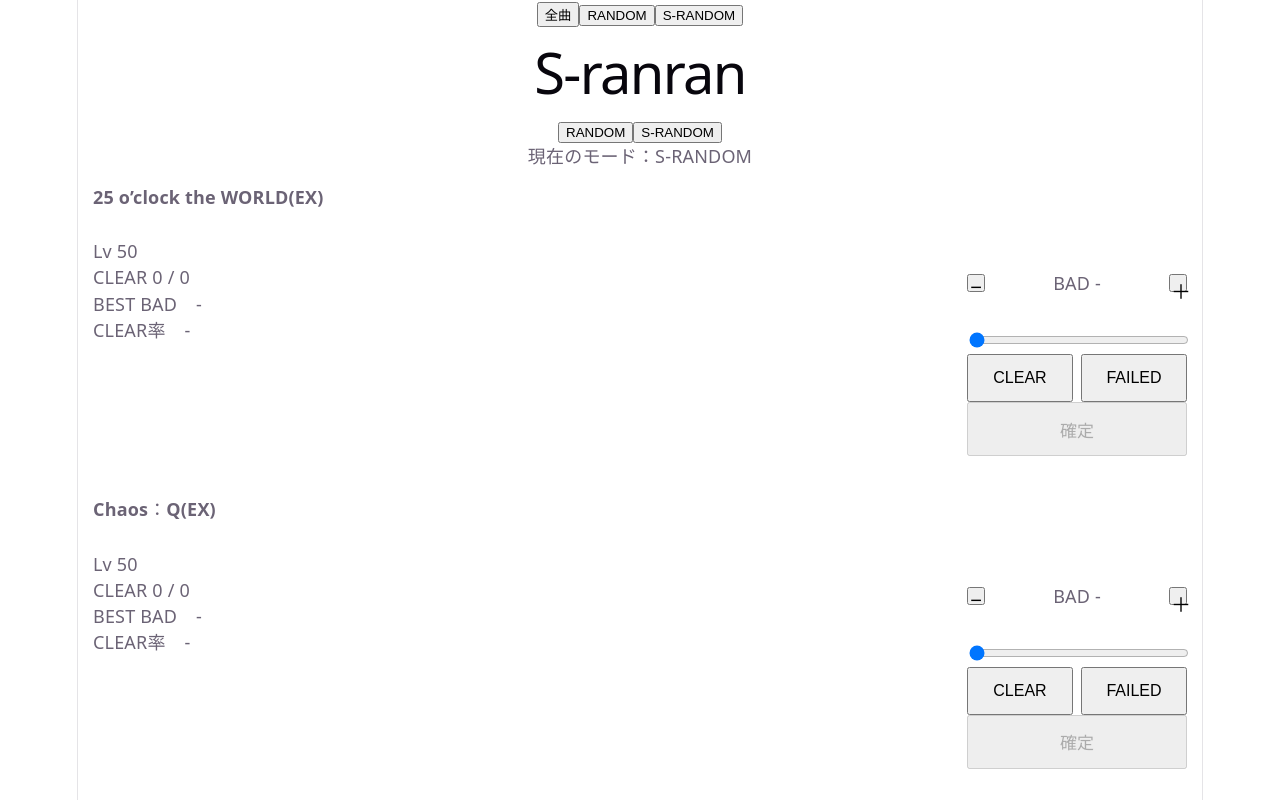
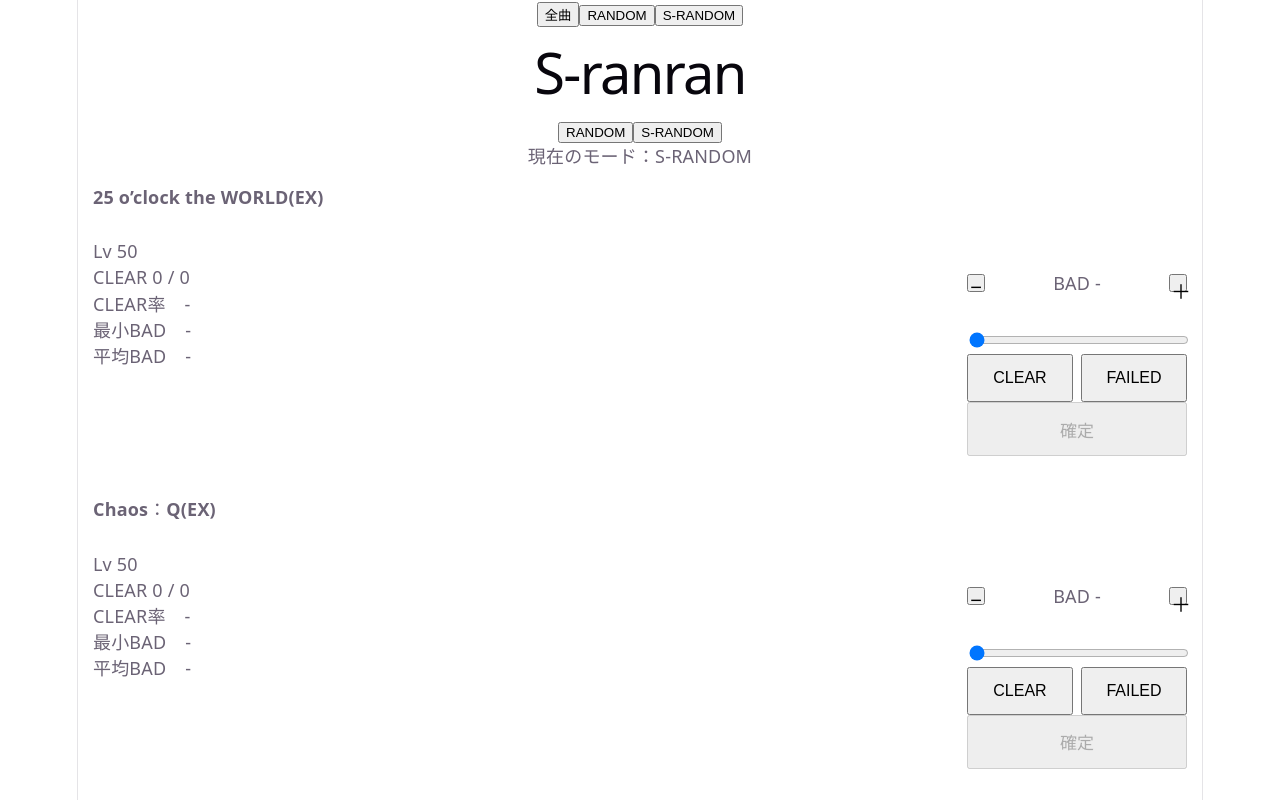
Before and after one commit to Chiya-22/S-ranran, a React (Vite) app: page / in a window 1280 px wide. Both pictures are taken after a click on the button "全曲". Shown: the top 800 px of the page. Built offline with nearby package versions, Linux system fonts and the light colour scheme.

Commit message:
statistical data

```diff
--- a/src/App.tsx
+++ b/src/App.tsx
@@ -3,12 +3,16 @@ import "./App.css"
 import { useEffect, useState } from "react"
 import { initialSongs } from "./songs"
 
-const STORAGE_KEY = "songRecords"
+const STORAGE_KEY = "songRecords-v2"
+
+type PlayResult = {
+  result: "CLEAR" | "FAILED"
+  bad: number
+  playedAt: string
+}
 
 type PlayRecord = {
-  plays: number
-  clears: number
-  badHistory: number[]
+  history: PlayResult[]
 }
 
 type SongRecords = {
@@ -19,11 +23,8 @@ type SongRecords = {
 }
 
 const createEmptyRecord = (): PlayRecord => ({
-  plays: 0,
-  clears: 0,
-  badHistory: [],
+  history: [],
 })
-
 const createInitialRecords = (): SongRecords => {
   const records: SongRecords = {}
 
--- a/src/SongRow.tsx
+++ b/src/SongRow.tsx
@@ -3,10 +3,14 @@ import type { Song } from "./songs"
 
 const BAD_PER_SCREEN = 50
 
+type PlayResult = {
+  result: "CLEAR" | "FAILED"
+  bad: number
+  playedAt: string
+}
+
 type Record = {
-  plays: number
-  clears: number
-  badHistory: number[]
+  history: PlayResult[]
 }
 
 type SongRowProps = {
@@ -22,45 +26,75 @@ function SongRow({
 }: SongRowProps) {
   const [isEditing, setIsEditing] = useState(false)
 
+  //userefを使って、BADの編集モード中の状態を管理する
   const timerRef = useRef<number | null>(null)
   const startXRef = useRef<number | null>(null)
   const startBadRef = useRef(0)
   const hasMovedRef = useRef(false)
 
+  // BADの状態を管理する
   const [bad, setBad] = useState<number | null>(
-    record.badHistory.length > 0
-      ? record.badHistory[record.badHistory.length - 1]
+    record.history.length > 0
+      ? record.history[record.history.length - 1].bad
       : null
   )
 
   const [result, setResult] =
     useState<"CLEAR" | "FAILED" | null>(null)
 
+    // 確定ボタンが押されたときの処理
   const handleConfirm = () => {
     if (result === null || bad === null) {
       return
     }
 
-    const newBadHistory = [
-      ...record.badHistory,
-      bad,
-    ].slice(-10)
+    const newResult: PlayResult = {
+    result,
+    bad,
+    playedAt: new Date().toISOString(),
+    }
 
     onRecordChange({
-      plays: record.plays + 1,
-      clears:
-        record.clears +
-        (result === "CLEAR" ? 1 : 0),
-      badHistory: newBadHistory,
+    history: [...record.history, newResult],
     })
 
     setResult(null)
   }
 
-  const bestBad =
-    record.badHistory.length > 0
-      ? Math.min(...record.badHistory)
-      : null
+    // =========================
+    // ★ 統計情報はここ
+    // =========================
+
+  const plays = record.history.length
+
+const clears = record.history.filter(
+  (play) => play.result === "CLEAR"
+).length
+
+const clearRate =
+  plays > 0
+    ? Math.round((clears / plays) * 100)
+    : null
+
+const bestBad =
+  record.history.length > 0
+    ? Math.min(...record.history.map((play) => play.bad))
+    : null
+
+const recent10 = record.history.slice(-10)
+
+const recent10AverageBad =
+  recent10.length > 0
+    ? Math.round(
+        recent10.reduce((sum, play) => sum + play.bad, 0) /
+          recent10.length
+      )
+    : null
+
+
+  // =========================
+  // ★ ここから画面
+  // =========================
 
   return (
     <div className="song-row">
@@ -89,24 +123,33 @@ function SongRow({
             </div>
 
           <div className="song-stat">
-            CLEAR {record.clears} / {record.plays}
+            CLEAR {clears} / {plays}
           </div>
 
           <div className="song-stat">
-            <span className="stat-label">BEST BAD</span>
+            <span className="stat-label">CLEAR率</span>
+            <span className="stat-value">
+                {clearRate !== null
+                ? `${clearRate}%`
+                : "-"}
+            </span>
+            </div>
+
+          <div className="song-stat">
+            <span className="stat-label">最小BAD</span>
             <span className="stat-value">{bestBad ?? "-"}</span>
             </div>
 
             <div className="song-stat">
-            <span className="stat-label">CLEAR率</span>
-            <span className="stat-value">
-                {record.plays > 0
-                ? `${Math.round(
-                    (record.clears / record.plays) * 100
-                    )}%`
-                : "-"}
-            </span>
-            </div>
+          <span className="stat-label">
+            平均BAD
+          </span>
+
+          <span className="stat-value">
+            {recent10AverageBad ?? "-"}
+          </span>
+        </div>
+
 
         </div>
 
@@ -134,6 +177,7 @@ function SongRow({
               isEditing ? "editing" : ""
             }`}
             onPointerDown={(event) => {
+                event.preventDefault()
               startXRef.current =
                 event.clientX
 
@@ -149,9 +193,10 @@ function SongRow({
                   console.log(
                     "編集モード開始"
                   )
-                }, 500)
+                }, 300)
             }}
             onPointerMove={(event) => {
+              event.preventDefault()
               if (
                 !isEditing ||
                 startXRef.current === null
```
